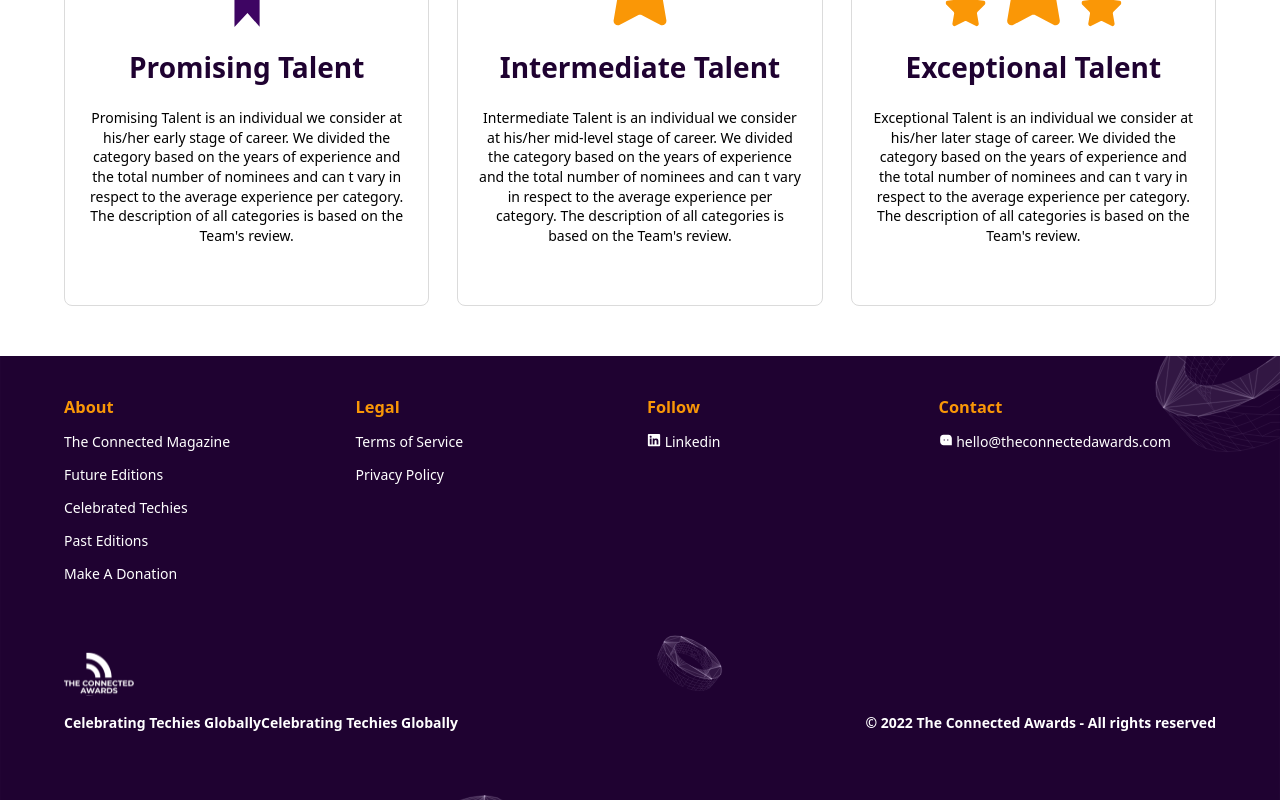
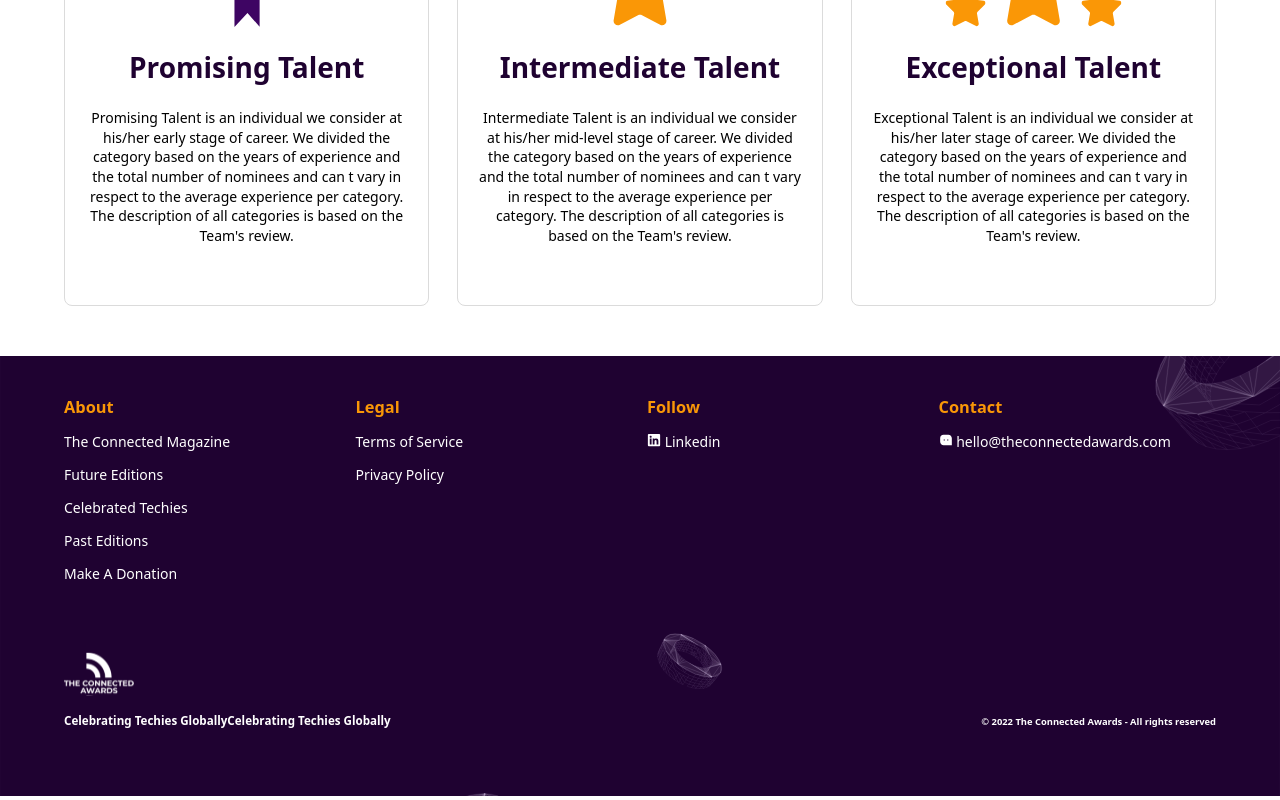
Before and after one commit to blyncnov/connectedawards, a Next.js app: page / in a window 1280 px wide. Shown: the part 2457-3257 px from the top of the page. Built offline with nearby package versions, Linux system fonts and the light colour scheme.

Commit message:
connected Awards Assesments v2.3 viion v32

```diff
--- a/layout/Footer.jsx
+++ b/layout/Footer.jsx
@@ -45,9 +45,9 @@ const Footer = () => {
                 height="70px"
                 width="70px"
               />
-              <h4>Celebrating Techies GloballyCelebrating Techies Globally</h4>
+              <h5>Celebrating Techies GloballyCelebrating Techies Globally</h5>
             </div>
-            <h4>© 2022 The Connected Awards - All rights reserved</h4>
+            <h6>© 2022 The Connected Awards - All rights reserved</h6>
           </div>
         </div>
       </div>
```
